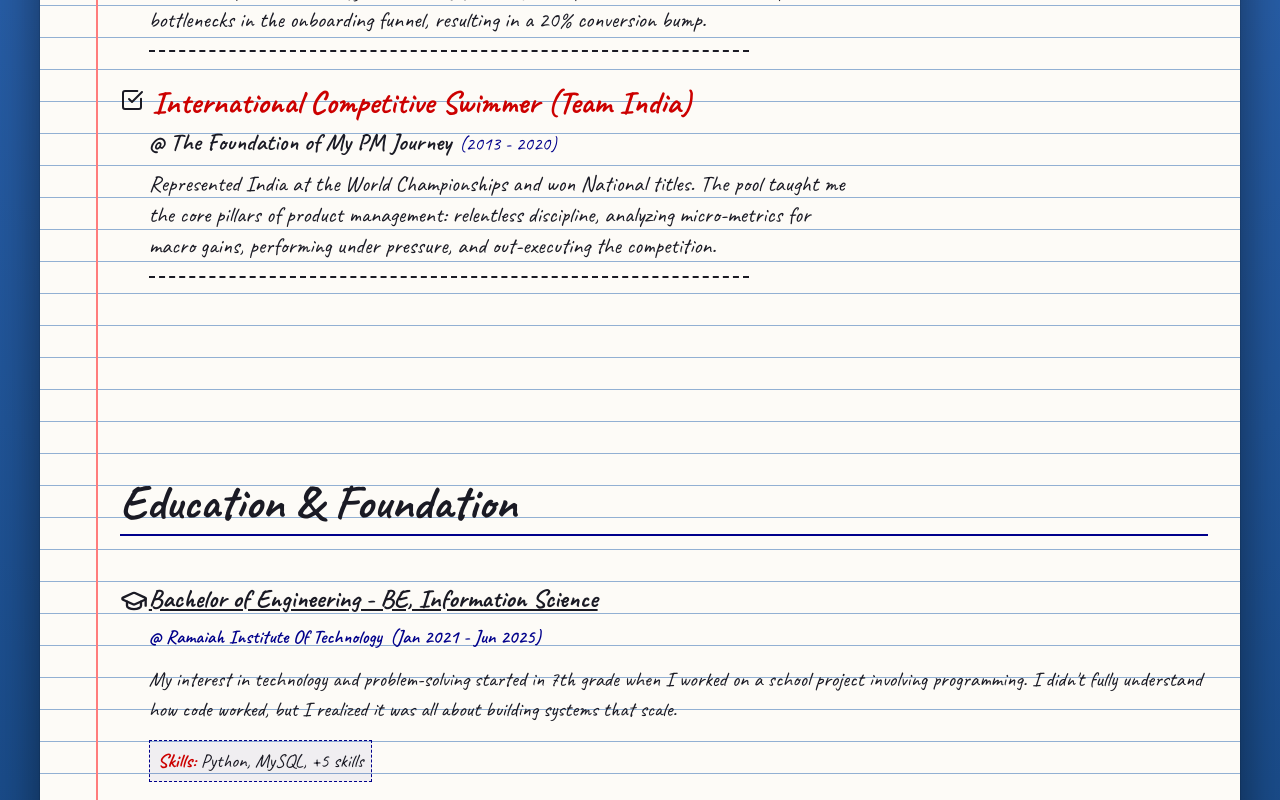
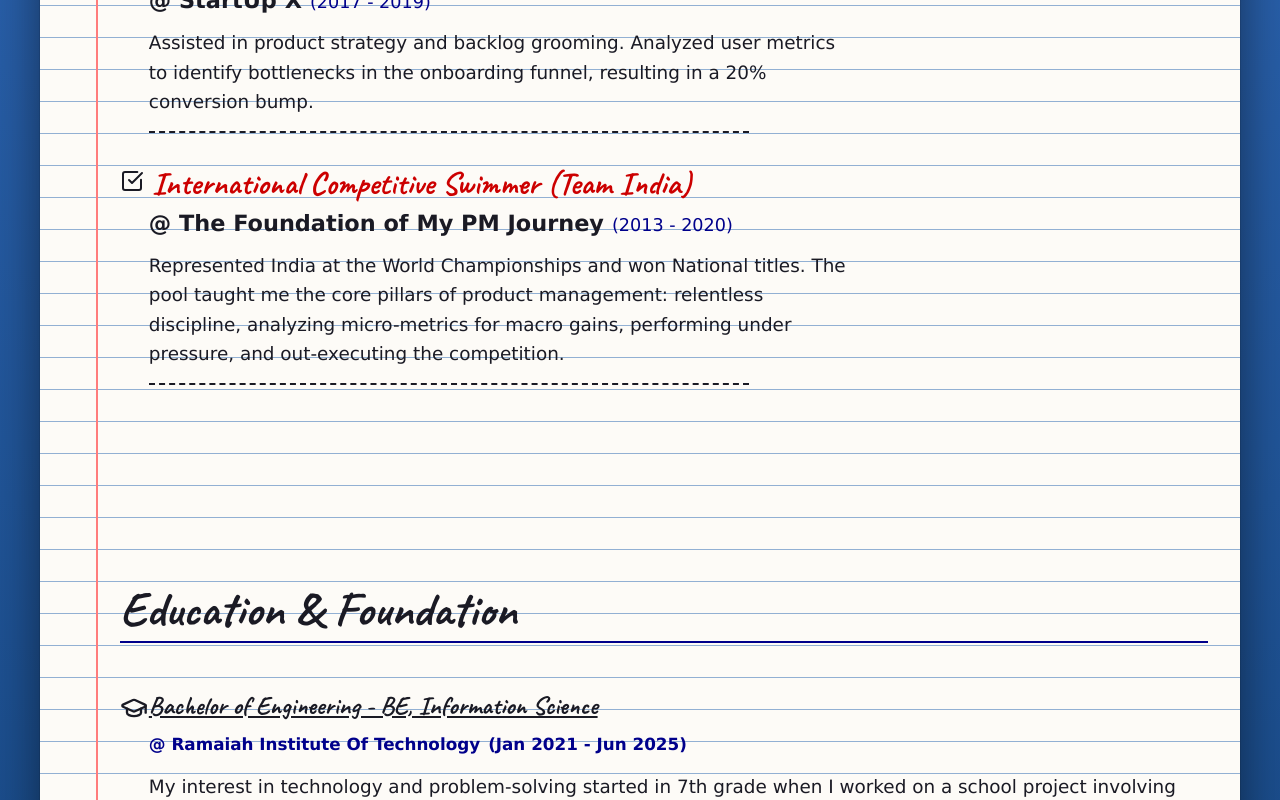
Before and after one commit to Mandar-Desurkar/Mandar-website, a Next.js app: page / in a window 1280 px wide. Shown: the part 1660-2460 px from the top of the page. Built offline with nearby package versions, Linux system fonts and the light colour scheme.

Commit message:
ux: implement dock auto-hide and improve text readability

```diff
--- a/src/components/Dock.module.css
+++ b/src/components/Dock.module.css
@@ -7,6 +7,11 @@
   justify-content: center;
   z-index: 9900;
   pointer-events: none; /* Let clicks pass through empty space */
+  transition: transform 0.3s cubic-bezier(0.4, 0, 0.2, 1);
+}
+
+.hidden {
+  transform: translateY(150%);
 }
 
 .dock {
--- a/src/components/Dock.tsx
+++ b/src/components/Dock.tsx
@@ -8,10 +8,25 @@ import { Smile, FileText, Rocket, GraduationCap, Mail, Settings, Trash2, AlertTr
 export default function Dock() {
   const [popupMessage, setPopupMessage] = useState<{title: string, body: string} | null>(null);
   const [mounted, setMounted] = useState(false);
+  const [isVisible, setIsVisible] = useState(true);
+  const [lastScrollY, setLastScrollY] = useState(0);
 
   useEffect(() => {
     setMounted(true);
-  }, []);
+
+    const handleScroll = () => {
+      const currentScrollY = window.scrollY;
+      if (currentScrollY > lastScrollY && currentScrollY > 50) {
+        setIsVisible(false); // scrolling down
+      } else {
+        setIsVisible(true); // scrolling up
+      }
+      setLastScrollY(currentScrollY);
+    };
+
+    window.addEventListener("scroll", handleScroll, { passive: true });
+    return () => window.removeEventListener("scroll", handleScroll);
+  }, [lastScrollY]);
 
   const scrollTo = (id: string) => {
     const el = document.getElementById(id);
@@ -38,7 +53,7 @@ export default function Dock() {
 
   return (
     <>
-      <div className={styles.dockWrapper}>
+      <div className={`${styles.dockWrapper} ${isVisible ? '' : styles.hidden}`}>
         <div className={styles.dock}>
           <div className={styles.dockItem} onClick={() => scrollTo('hero')}>
             <span className={styles.tooltip}>Mandar.app</span>
--- a/src/components/Education.module.css
+++ b/src/components/Education.module.css
@@ -51,10 +51,11 @@
 }
 
 .metaData {
+  font-family: 'Lucida Grande', 'Trebuchet MS', sans-serif;
   display: flex;
   flex-wrap: wrap;
   gap: 0.5rem;
-  font-size: clamp(1rem, 3.5vw, 1.2rem);
+  font-size: clamp(0.95rem, 3.5vw, 1.05rem);
   color: var(--ink-blue);
   font-weight: 600;
   margin-bottom: 0.8rem;
@@ -71,8 +72,9 @@
 }
 
 .description {
-  font-size: 1.3rem;
-  line-height: 1.4;
+  font-family: 'Lucida Grande', 'Trebuchet MS', sans-serif;
+  font-size: clamp(1rem, 3.2vw, 1.15rem);
+  line-height: 1.6;
   margin-bottom: 1rem;
 }
 
--- a/src/components/Experience.module.css
+++ b/src/components/Experience.module.css
@@ -80,23 +80,26 @@
 }
 
 .company {
-  font-size: clamp(1.2rem, 3.5vw, 1.5rem);
+  font-family: 'Lucida Grande', 'Trebuchet MS', sans-serif;
+  font-size: clamp(1.2rem, 3.5vw, 1.4rem);
   font-weight: 600;
   color: var(--ink-black);
   line-height: 1.2;
 }
 
 .period {
-  font-size: clamp(1rem, 3vw, 1.2rem);
+  font-family: 'Lucida Grande', 'Trebuchet MS', sans-serif;
+  font-size: clamp(1rem, 3vw, 1.1rem);
   color: var(--ink-blue);
   line-height: 1.2;
 }
 
 .description {
+  font-family: 'Lucida Grande', 'Trebuchet MS', sans-serif;
   margin-left: 1.8rem;
-  margin-top: 0.25rem;
-  font-size: clamp(1.1rem, 3.2vw, 1.4rem);
-  line-height: 1.4;
+  margin-top: 0.5rem;
+  font-size: clamp(1rem, 3.2vw, 1.15rem);
+  line-height: 1.6;
   max-width: 700px;
 }
 
```
